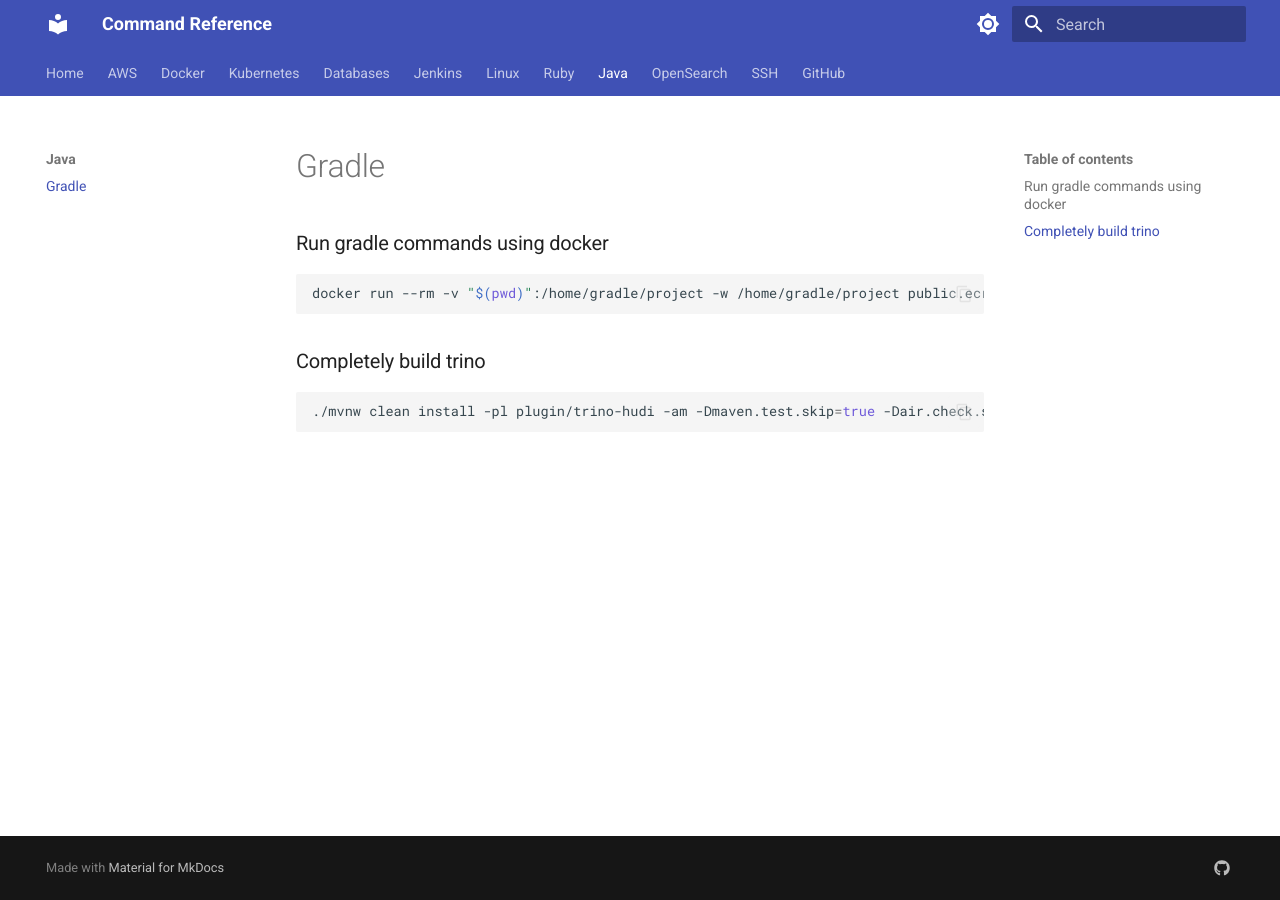
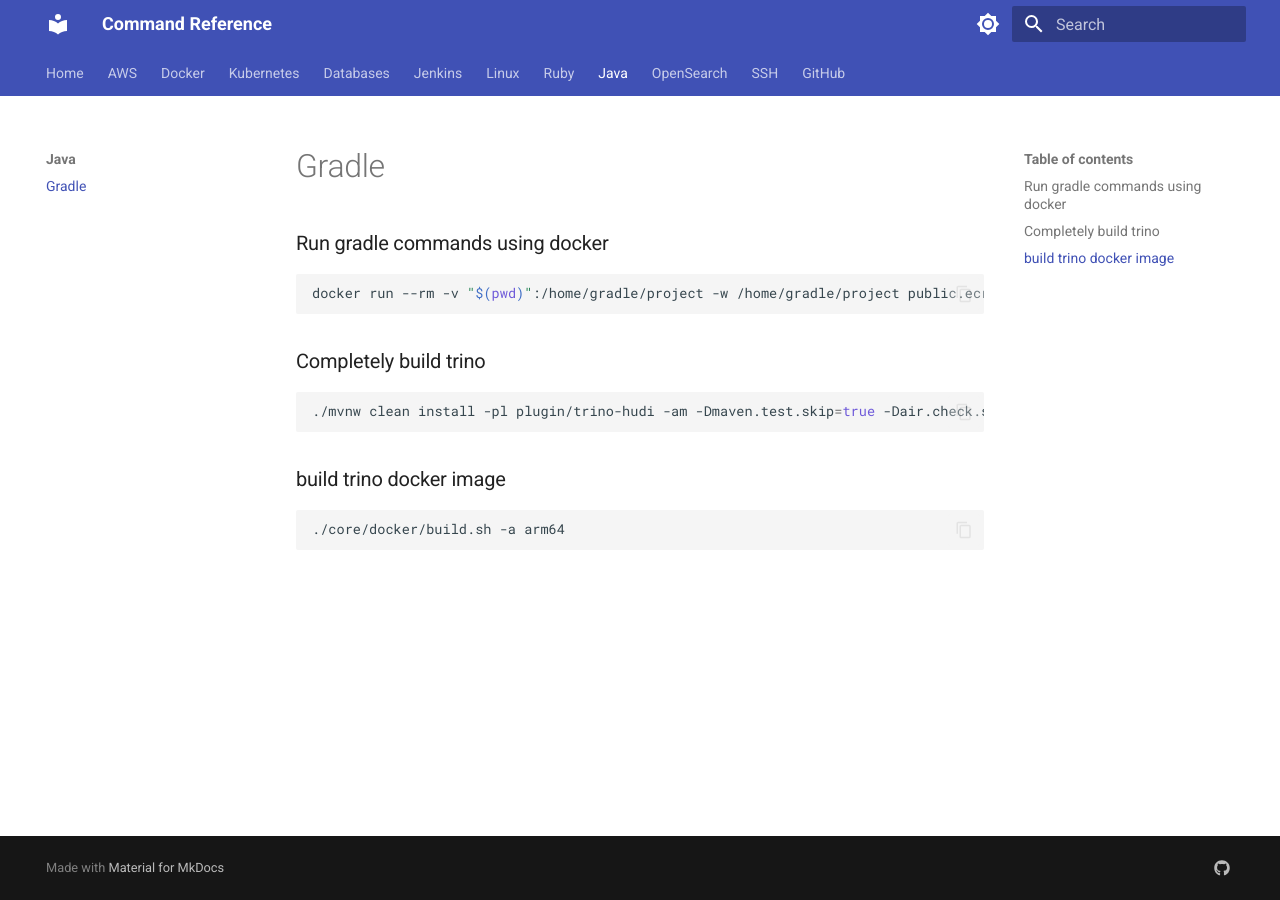
Before and after one commit to Fluder-Paradyne/cmds, an MkDocs documentation site: the page built from docs/java/gradle.md, in a window 1280 px wide. Built offline with MkDocs 1.6.1 and Material for MkDocs 9.7.7, drawn with Linux system fonts in a browser that asks for light colours.

Commit message:
cmd to docker build trino

````diff
--- a/docs/java/gradle.md
+++ b/docs/java/gradle.md
@@ -7,3 +7,8 @@
 ```shell
 ./mvnw clean install -pl plugin/trino-hudi -am -Dmaven.test.skip=true -Dair.check.skip-all=true
 ```
+
+### build trino docker image
+```shell
+./core/docker/build.sh -a arm64
+```
````
